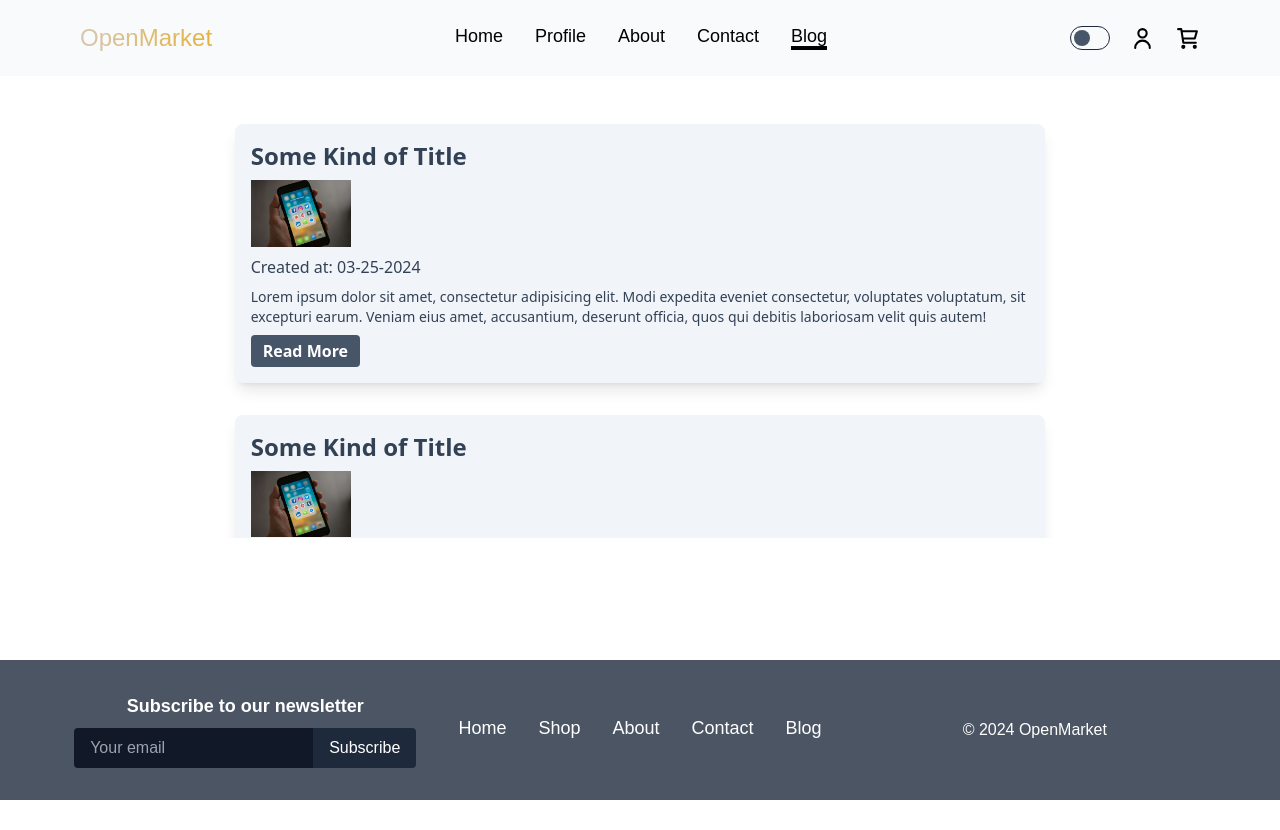
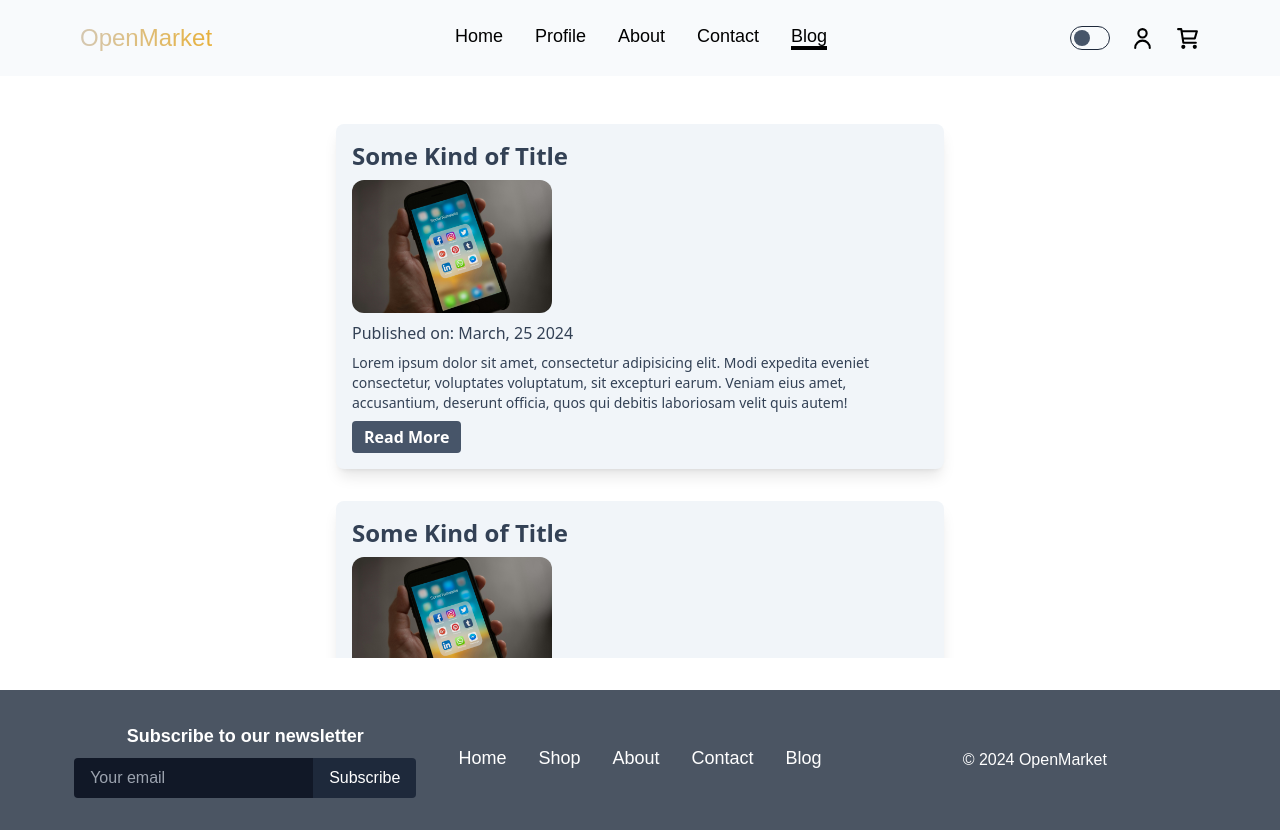
Before and after one commit to KoRnaholic/TBC-Academy, a React (Create React App) app: page /blog in a window 1280 px wide. Before the commit the page ends 800 px from the top, so only its background shows below. Built offline with nearby package versions, Linux system fonts and the light colour scheme; the HTML template or start-up script is replaced by a standard one.

Commit message:
refactored profile and blog page and added dark mode functionality

```diff
--- a/src/components/content/Article.jsx
+++ b/src/components/content/Article.jsx
@@ -2,11 +2,17 @@ export default function Article({ article }) {
   return (
     <>
       <div className="py-4 flex flex-col items-center justify-center">
-        <div className="p-4 bg-slate-100 w-2/3 rounded-lg shadow-lg transform transition-transform hover:scale-105">
+        <div className="p-4 bg-slate-100 w-1/2 rounded-lg shadow-lg transform transition-transform hover:scale-105 duration-300">
           <div className="flex flex-col gap-2 items-start font-sans text-slate-700">
             <h2 className="text-2xl font-bold">{article.title}</h2>
-            <img src={article.url} alt="laptop" height="100px" width="100px" />
-            <p>Created at: {article.date}</p>
+            <img
+              src={article.url}
+              className="rounded-xl"
+              alt="laptop"
+              height="100px"
+              width="200px"
+            />
+            <p>Published on: {article.date}</p>
             <p className="text-sm">{article.text}</p>
             <button className="bg-slate-600 hover:bg-slate-800 text-white font-bold py-1 px-3 rounded">
               Read More
--- a/src/components/header/Header.jsx
+++ b/src/components/header/Header.jsx
@@ -128,7 +128,7 @@ function Header() {
           </ul>
         </div>
 
-        <div className="lg:hidden cursor-pointer">
+        <div className="lg:hidden dark:invert cursor-pointer">
           <img src={menu} alt="menu" width="35px" />
         </div>
       </nav>
--- a/src/components/pages/Blog.jsx
+++ b/src/components/pages/Blog.jsx
@@ -4,147 +4,147 @@ import image from "../images/smartphone.jpg";
 
 const articles = [
   {
-    date: "03-25-2024",
+    date: "March, 25 2024",
     url: image,
     title: "Some Kind of Title",
     text: "Lorem ipsum dolor sit amet, consectetur adipisicing elit. Modi expedita eveniet consectetur, voluptates voluptatum, sit excepturi earum. Veniam eius amet, accusantium, deserunt officia, quos qui debitis laboriosam velit quis autem!",
   },
 
   {
-    date: "03-25-2024",
+    date: "March, 25 2024",
     url: image,
     title: "Some Kind of Title",
     text: "Lorem ipsum dolor sit amet, consectetur adipisicing elit. Modi expedita eveniet consectetur, voluptates voluptatum, sit excepturi earum. Veniam eius amet, accusantium, deserunt officia, quos qui debitis laboriosam velit quis autem!",
   },
 
   {
-    date: "03-25-2024",
+    date: "March, 25 2024",
     url: image,
     title: "Some Kind of Title",
     text: "Lorem ipsum dolor sit amet, consectetur adipisicing elit. Modi expedita eveniet consectetur, voluptates voluptatum, sit excepturi earum. Veniam eius amet, accusantium, deserunt officia, quos qui debitis laboriosam velit quis autem!",
   },
 
   {
-    date: "03-25-2024",
+    date: "March, 25 2024",
     url: image,
     title: "Some Kind of Title",
     text: "Lorem ipsum dolor sit amet, consectetur adipisicing elit. Modi expedita eveniet consectetur, voluptates voluptatum, sit excepturi earum. Veniam eius amet, accusantium, deserunt officia, quos qui debitis laboriosam velit quis autem!",
   },
 
   {
-    date: "03-25-2024",
+    date: "March, 25 2024",
     url: image,
     title: "Some Kind of Title",
     text: "Lorem ipsum dolor sit amet, consectetur adipisicing elit. Modi expedita eveniet consectetur, voluptates voluptatum, sit excepturi earum. Veniam eius amet, accusantium, deserunt officia, quos qui debitis laboriosam velit quis autem!",
   },
 
   {
-    date: "03-25-2024",
+    date: "March, 25 2024",
     url: image,
     title: "Some Kind of Title",
     text: "Lorem ipsum dolor sit amet, consectetur adipisicing elit. Modi expedita eveniet consectetur, voluptates voluptatum, sit excepturi earum. Veniam eius amet, accusantium, deserunt officia, quos qui debitis laboriosam velit quis autem!",
   },
 
   {
-    date: "03-25-2024",
+    date: "March, 25 2024",
     url: image,
     title: "Some Kind of Title",
     text: "Lorem ipsum dolor sit amet, consectetur adipisicing elit. Modi expedita eveniet consectetur, voluptates voluptatum, sit excepturi earum. Veniam eius amet, accusantium, deserunt officia, quos qui debitis laboriosam velit quis autem!",
   },
 
   {
-    date: "03-25-2024",
+    date: "March, 25 2024",
     url: image,
     title: "Some Kind of Title",
     text: "Lorem ipsum dolor sit amet, consectetur adipisicing elit. Modi expedita eveniet consectetur, voluptates voluptatum, sit excepturi earum. Veniam eius amet, accusantium, deserunt officia, quos qui debitis laboriosam velit quis autem!",
   },
 
   {
-    date: "03-25-2024",
+    date: "March, 25 2024",
     url: image,
     title: "Some Kind of Title",
     text: "Lorem ipsum dolor sit amet, consectetur adipisicing elit. Modi expedita eveniet consectetur, voluptates voluptatum, sit excepturi earum. Veniam eius amet, accusantium, deserunt officia, quos qui debitis laboriosam velit quis autem!",
   },
 
   {
-    date: "03-25-2024",
+    date: "March, 25 2024",
     url: image,
     title: "Some Kind of Title",
     text: "Lorem ipsum dolor sit amet, consectetur adipisicing elit. Modi expedita eveniet consectetur, voluptates voluptatum, sit excepturi earum. Veniam eius amet, accusantium, deserunt officia, quos qui debitis laboriosam velit quis autem!",
   },
 
   {
-    date: "03-25-2024",
+    date: "March, 25 2024",
     url: image,
     title: "Some Kind of Title",
     text: "Lorem ipsum dolor sit amet, consectetur adipisicing elit. Modi expedita eveniet consectetur, voluptates voluptatum, sit excepturi earum. Veniam eius amet, accusantium, deserunt officia, quos qui debitis laboriosam velit quis autem!",
   },
 
   {
-    date: "03-25-2024",
+    date: "March, 25 2024",
     url: image,
     title: "Some Kind of Title",
     text: "Lorem ipsum dolor sit amet, consectetur adipisicing elit. Modi expedita eveniet consectetur, voluptates voluptatum, sit excepturi earum. Veniam eius amet, accusantium, deserunt officia, quos qui debitis laboriosam velit quis autem!",
   },
 
   {
-    date: "03-25-2024",
+    date: "March, 25 2024",
     url: image,
     title: "Some Kind of Title",
     text: "Lorem ipsum dolor sit amet, consectetur adipisicing elit. Modi expedita eveniet consectetur, voluptates voluptatum, sit excepturi earum. Veniam eius amet, accusantium, deserunt officia, quos qui debitis laboriosam velit quis autem!",
   },
 
   {
-    date: "03-25-2024",
+    date: "March, 25 2024",
     url: image,
     title: "Some Kind of Title",
     text: "Lorem ipsum dolor sit amet, consectetur adipisicing elit. Modi expedita eveniet consectetur, voluptates voluptatum, sit excepturi earum. Veniam eius amet, accusantium, deserunt officia, quos qui debitis laboriosam velit quis autem!",
   },
 
   {
-    date: "03-25-2024",
+    date: "March, 25 2024",
     url: image,
     title: "Some Kind of Title",
     text: "Lorem ipsum dolor sit amet, consectetur adipisicing elit. Modi expedita eveniet consectetur, voluptates voluptatum, sit excepturi earum. Veniam eius amet, accusantium, deserunt officia, quos qui debitis laboriosam velit quis autem!",
   },
 
   {
-    date: "03-25-2024",
+    date: "March, 25 2024",
     url: image,
     title: "Some Kind of Title",
     text: "Lorem ipsum dolor sit amet, consectetur adipisicing elit. Modi expedita eveniet consectetur, voluptates voluptatum, sit excepturi earum. Veniam eius amet, accusantium, deserunt officia, quos qui debitis laboriosam velit quis autem!",
   },
 
   {
-    date: "03-25-2024",
+    date: "March, 25 2024",
     url: image,
     title: "Some Kind of Title",
     text: "Lorem ipsum dolor sit amet, consectetur adipisicing elit. Modi expedita eveniet consectetur, voluptates voluptatum, sit excepturi earum. Veniam eius amet, accusantium, deserunt officia, quos qui debitis laboriosam velit quis autem!",
   },
 
   {
-    date: "03-25-2024",
+    date: "March, 25 2024",
     url: image,
     title: "Some Kind of Title",
     text: "Lorem ipsum dolor sit amet, consectetur adipisicing elit. Modi expedita eveniet consectetur, voluptates voluptatum, sit excepturi earum. Veniam eius amet, accusantium, deserunt officia, quos qui debitis laboriosam velit quis autem!",
   },
 
   {
-    date: "03-25-2024",
+    date: "March, 25 2024",
     url: image,
     title: "Some Kind of Title",
     text: "Lorem ipsum dolor sit amet, consectetur adipisicing elit. Modi expedita eveniet consectetur, voluptates voluptatum, sit excepturi earum. Veniam eius amet, accusantium, deserunt officia, quos qui debitis laboriosam velit quis autem!",
   },
 
   {
-    date: "03-25-2024",
+    date: "March, 25 2024",
     url: image,
     title: "Some Kind of Title",
     text: "Lorem ipsum dolor sit amet, consectetur adipisicing elit. Modi expedita eveniet consectetur, voluptates voluptatum, sit excepturi earum. Veniam eius amet, accusantium, deserunt officia, quos qui debitis laboriosam velit quis autem!",
   },
 
   {
-    date: "03-25-2024",
+    date: "March, 25 2024",
     url: image,
     title: "Some Kind of Title",
     text: "Lorem ipsum dolor sit amet, consectetur adipisicing elit. Modi expedita eveniet consectetur, voluptates voluptatum, sit excepturi earum. Veniam eius amet, accusantium, deserunt officia, quos qui debitis laboriosam velit quis autem!",
@@ -152,7 +152,7 @@ const articles = [
 ];
 export default function Blog() {
   return (
-    <div className="overflow-y-auto max-h-[430px]">
+    <div className="overflow-y-auto max-h-[550px]">
       {articles.map((article) => {
         return <Article article={article} />;
       })}
--- a/src/components/products/ProductCard.jsx
+++ b/src/components/products/ProductCard.jsx
@@ -9,7 +9,7 @@ export default function ProductCard({ products }) {
           <div
             key={index}
             className="max-w-[250px] max-h-[350px] mx-auto bg-slate-50 dark:bg-slate-300 shadow-lg rounded-lg  transition ease-in-out delay-0
-          hover:-translate-y-1 hover:scale-110 duration-300"
+          hover:-translate-y-1 hover:scale-105 duration-300"
           >
             <img
               className="w-full  object-cover object-center"
```
Also changed, not shown: src/components/pages/Contact.jsx (+24 -16 lines), src/components/pages/Profile.jsx (+22 -20 lines).
